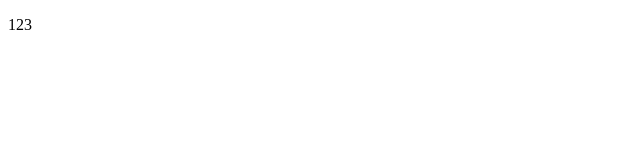
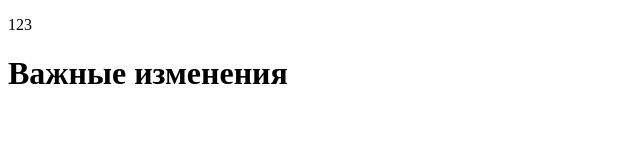
Before and after one commit to plsputme/first-project, a plain HTML site: page index.html in a window 1280 px wide. Shown: the whole page, without its empty margins (0-640 px from the left). Drawn offline with Linux system fonts and the light colour scheme.

Commit message:
очень важные изменения h1

```diff
--- a/index.html
+++ b/index.html
@@ -10,6 +10,7 @@
 
 <body>
     <p>123</p>
+    <h1>Важные изменения</h1>
 </body>
 
 </html>
```
